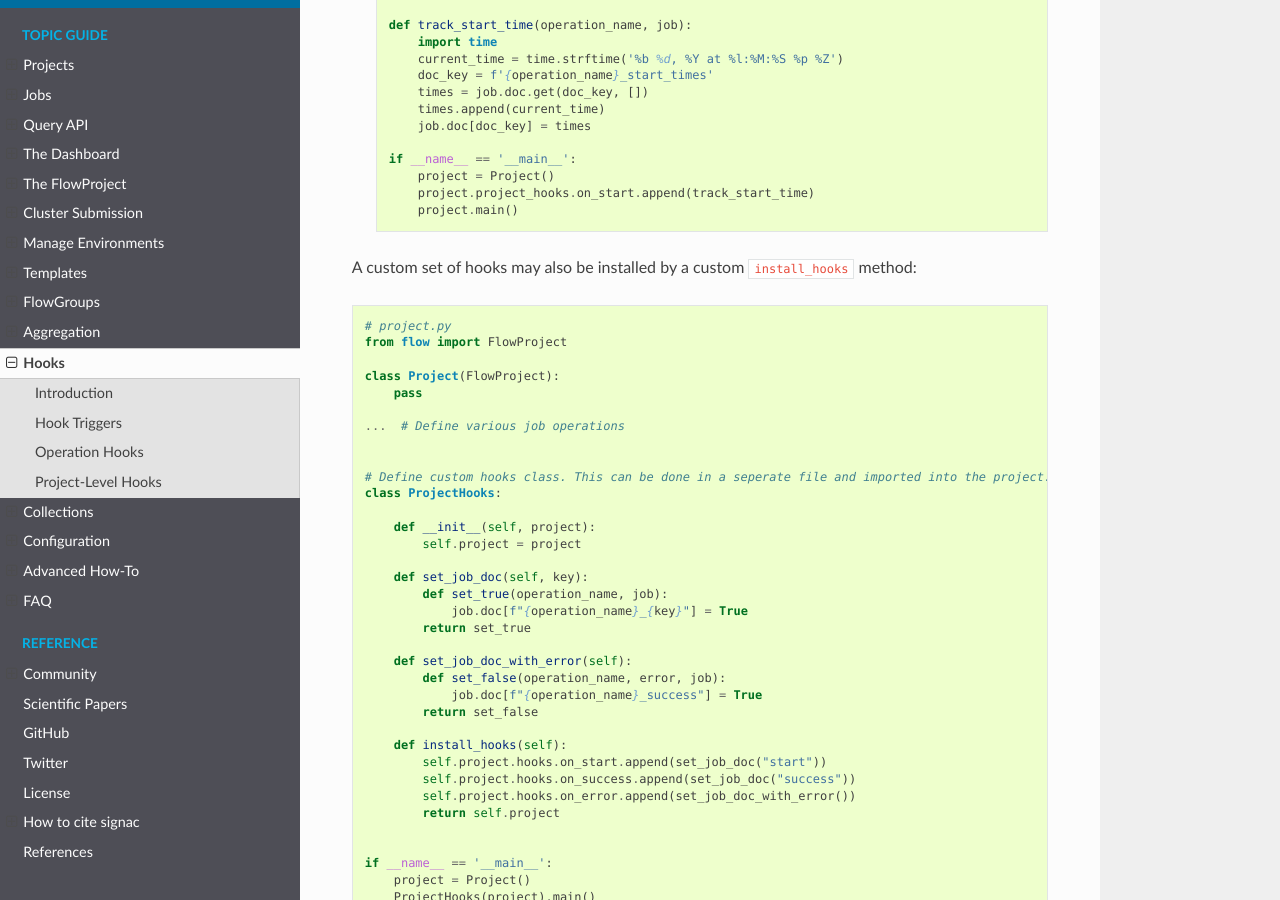
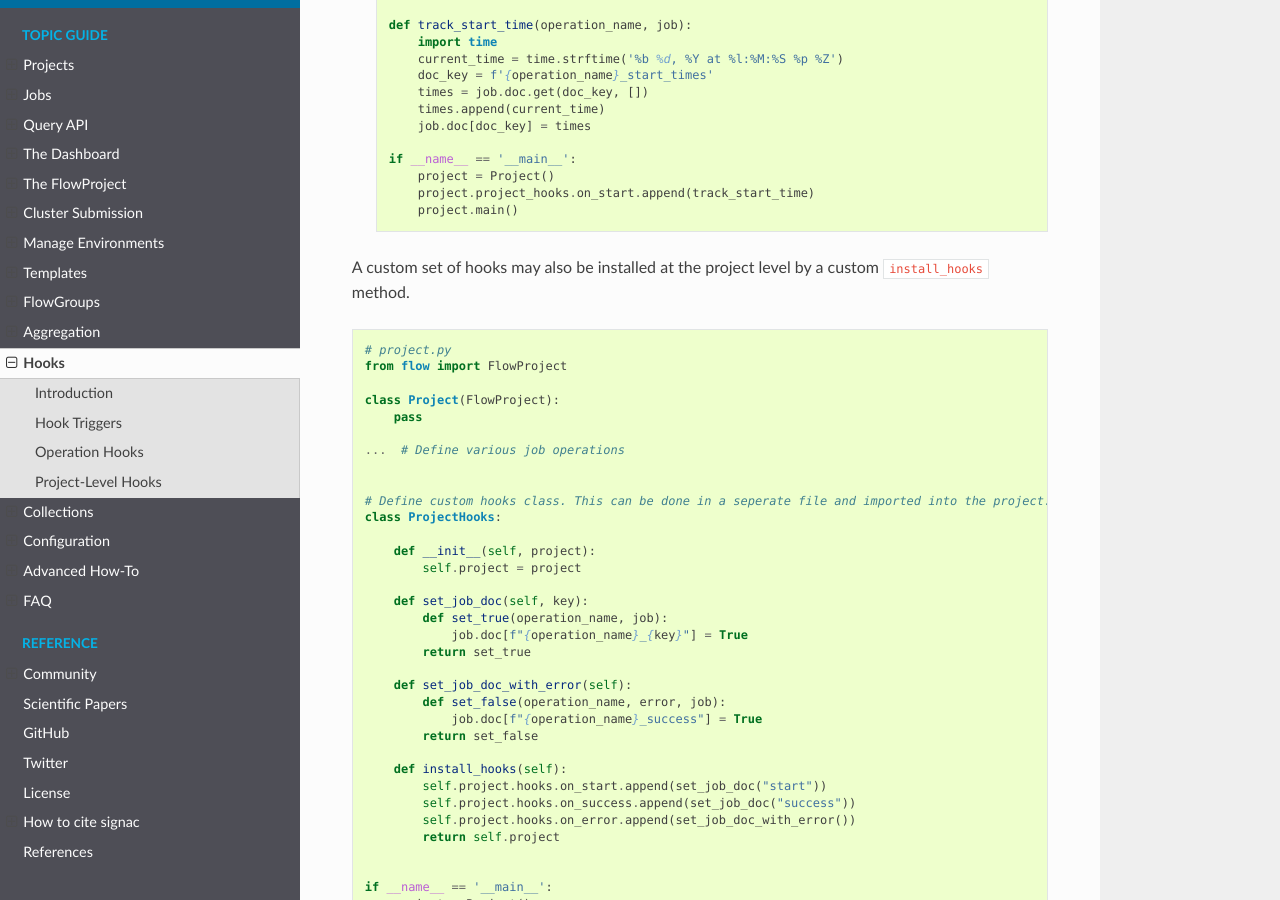
Before and after one commit to glotzerlab/signac-docs, a Sphinx documentation site: the page built from docs/source/hooks.rst, in a window 1280 px wide and 900 px high, scrolled down 2527 px. Built offline with Sphinx 7.4.7 and the Read the Docs theme 2.0.0, drawn with Linux system fonts in a browser that asks for light colours.

Commit message:
Update intro for custom install_hooks method

```diff
--- a/docs/source/hooks.rst
+++ b/docs/source/hooks.rst
@@ -131,7 +131,7 @@
         project.main()
 
 
-A custom set of hooks may also be installed by a custom ``install_hooks`` method:
+A custom set of hooks may also be installed at the project level by a custom ``install_hooks`` method.
 
 .. code-block:: python
 
```
